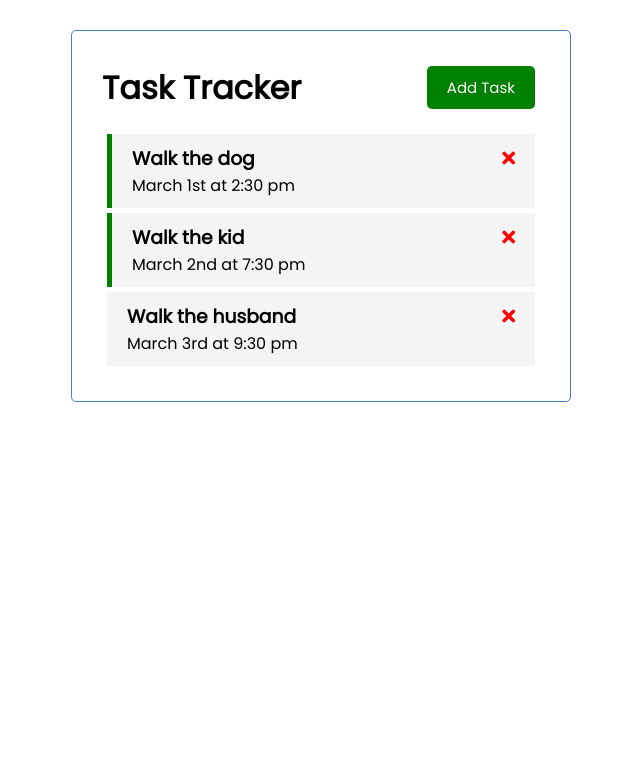
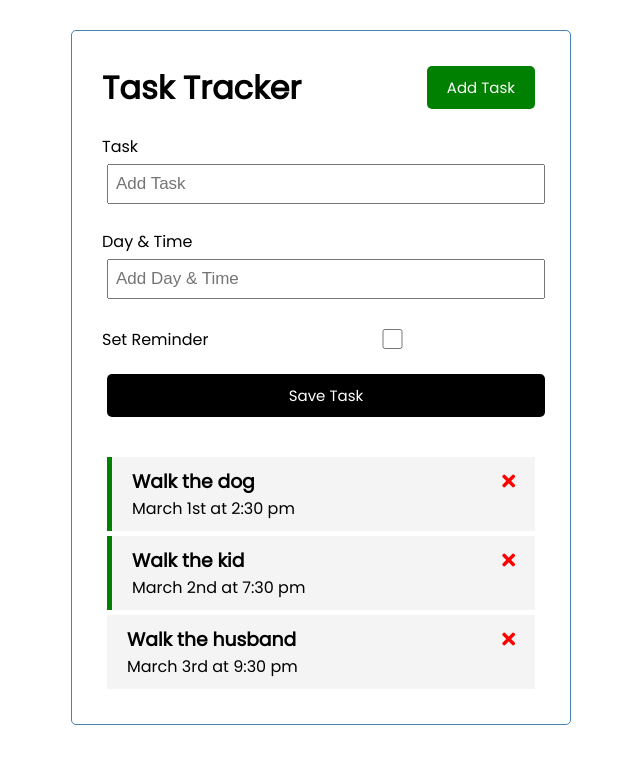
Before and after one commit to AvilinP/vue-task-tracker, a Vue app: page / in a window 1280 px wide. Shown: the top 764 px of the page, without its empty margins (319-959 px from the left). Built offline with nearby package versions, Linux system fonts and the light colour scheme.

Commit message:
added task form

```diff
--- a/src/App.vue
+++ b/src/App.vue
@@ -2,6 +2,7 @@
 
   <div class="container">
     <Header title="Task Tracker"/>
+    <AddTask @add-task="addTask"/>
     <Tasks @toggle-reminder="toggleReminder" @delete-task="deleteTask" :tasks="tasks"/>
   </div>
 
@@ -11,6 +12,7 @@
 
 import Header from './components/Header'
 import Tasks from './components/Tasks'
+import AddTask from './components/AddTask'
 
 
 export default {
@@ -18,6 +20,7 @@
   components: {
     Header,
     Tasks,
+    AddTask,
   },
   data() {
     return {
@@ -26,7 +29,11 @@
   },
   methods: {
 
-      deleteTask(id) {
+    addTask(task) {
+      this.tasks = [...this.tasks, task]
+    },
+
+    deleteTask(id) {
         if(confirm ('Are your sure?') ) {
         this.tasks = this.tasks.filter((task) => task.id !== id )
       }
--- /dev/null
+++ b/src/components/AddTask.vue
@@ -0,0 +1,99 @@
+<template>
+  <form @submit="onSubmit" class="add-form">
+    <div class="form-control">
+      <label>Task</label>
+      <input
+      type="text"
+      v-model="text"
+      name="text"
+      placeholder="Add Task" />
+    </div>
+    <div class="form-control">
+      <label>Day & Time</label>
+      <input
+        type="text"
+        v-model="day"
+        name="day"
+        placeholder="Add Day & Time"
+      />
+    </div>
+    <div class="form-control form-control-check">
+      <label>Set Reminder</label>
+      <input
+      type="checkbox"
+      v-model="reminder"
+      name="reminder" />
+    </div>
+
+    <input type="submit" value="Save Task" class="btn btn-block" />
+  </form>
+</template>
+
+<script>
+export default {
+    name: 'AddTask',
+    data() {
+        return {
+            text: '',
+            day: '',
+            reminder: false
+        }
+    },
+    methods: {
+        onSubmit(e) {
+            e.preventDefault()
+            if(!this.text) {
+                alert('Please add a task')
+                return
+            }
+
+            const newTask = {
+               id: Math.floor(Math.random() * 100000),
+               text: this.text,
+               day: this.day,
+               reminder: this.reminder
+            }
+
+            this.$emit('add-task',newTask)
+
+            this.text = '',
+            this.day = '',
+            this.reminder = false
+        }
+    }
+}
+</script>
+
+<style scoped>
+
+.add-form {
+  margin-bottom: 40px;
+}
+.form-control {
+  margin: 20px 0;
+}
+.form-control label {
+  display: block;
+}
+.form-control input {
+  width: 100%;
+  height: 40px;
+  margin: 5px;
+  padding: 3px 7px;
+  font-size: 17px;
+}
+.form-control-check {
+  display: flex;
+  align-items: center;
+  justify-content: space-between;
+}
+.form-control-check label {
+  flex: 1;
+}
+.form-control-check input {
+  flex: 2;
+  height: 20px;
+}
+
+
+</style>
```
